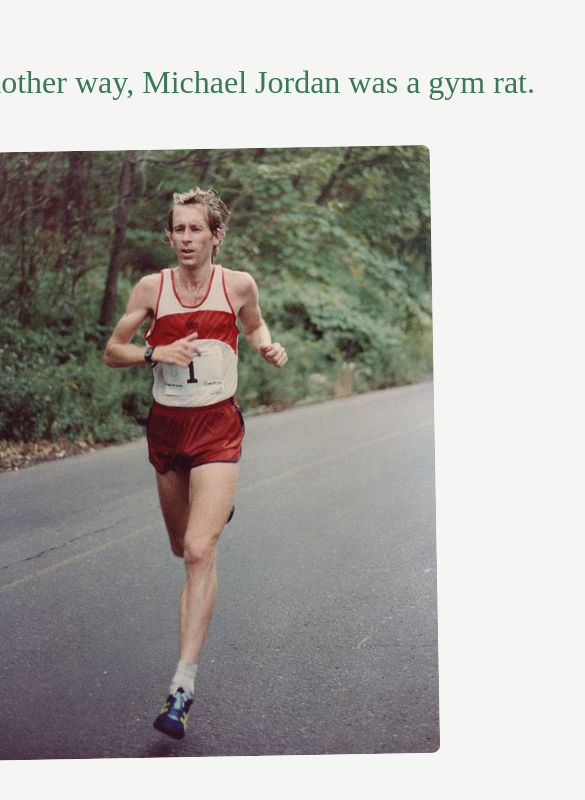
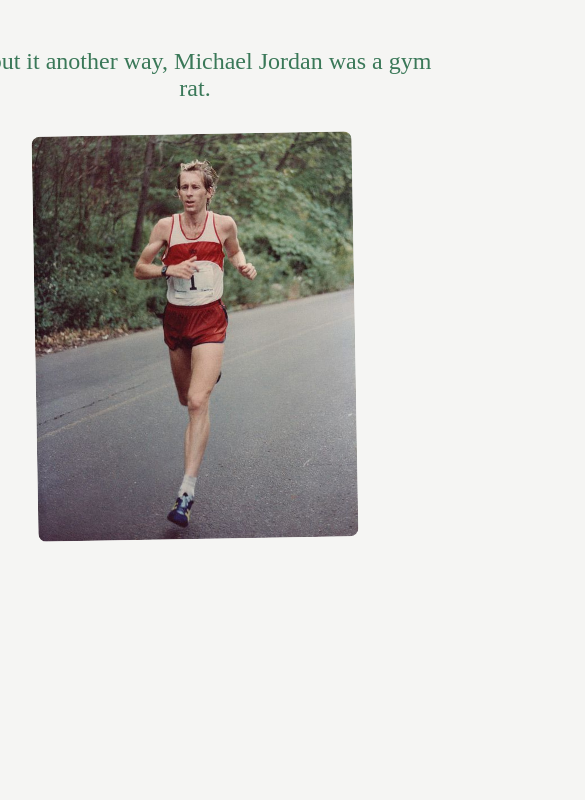
Before and after one commit to powdhar/motivational-running, a plain HTML site: page index.html in a window 390 px wide. Shown: the top 800 px of the page, 585 px wide, since content can reach past the window. Drawn offline with Linux system fonts and the light colour scheme; a web font is replaced by a local one.

Commit message:
Add files via upload

```diff
--- a/styles.css
+++ b/styles.css
@@ -43,3 +43,18 @@ button {
         background-color: #cdcbcb;
     }
 }
+
+@media screen and (max-width: 600px) {
+    #image-container img {
+        border-radius: 8px;
+        max-width: 40ch;
+        transform: rotate(0deg);
+    }
+
+    #text-container h1 {
+        margin-top: 40px;
+        font-size: 24px;
+        width: 40ch;
+        margin-bottom: 32px;
+    }
+  }
```
